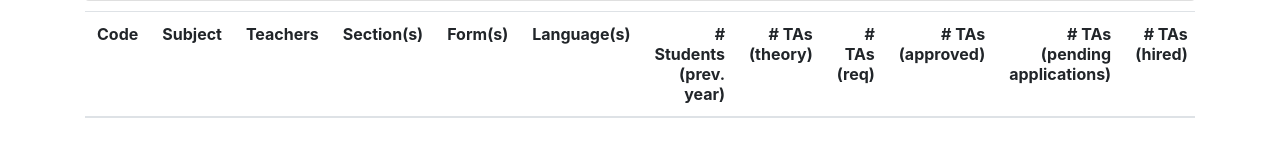
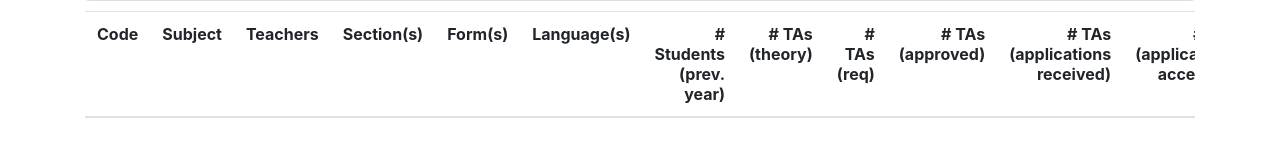
Before and after one commit to epfl-sti/teachingpools, a Django app: page /requests/TAs/reports/full_list/ in a window 1280 px wide. Shown: the part 366-530 px from the top of the page. Run offline with Django 3.2, Linux system fonts and the light colour scheme; a user stored in the database is signed in; tables that the repository leaves empty hold one stand-in row (values such as "Sample post"); lists and menus that the app fills with data are empty; parts of the project's set-up code (start-up, migrations or seed data) failed here and were passed over; some libraries are stand-ins or nearby versions.

Commit message:
updated courses status to give a clearer view

```diff
--- a/teaching_pool_project/web/templates/web/reports/courses_list.html
+++ b/teaching_pool_project/web/templates/web/reports/courses_list.html
@@ -25,8 +25,10 @@
             <th class="text-right align-top"># TAs (theory)</th>
             <th class="text-right align-top"># TAs (req)</th>
             <th class="text-right align-top"># TAs (approved)</th>
-            <th class="text-right align-top"># TAs (pending applications)</th>
-            <th class="text-right align-top"># TAs (hired)</th>
+            <th class="text-right align-top"># TAs (applications received)</th>
+            <th class="text-right align-top"># TAs (applications accepted)</th>
+            <th class="text-right align-top"># TAs (applications declined)</th>
+            <th class="text-right align-top"># TAs (applications withdrawn)</th>
             <th class="text-right align-top"># TAs (to be filled)</th>
         </tr>
         </thead>
@@ -45,6 +47,8 @@
                 <td class="text-right">{{ course.approvedNumberOfTAs|default_if_none:"&nbsp;" }}</td>
                 <td class="text-right">{{ course.applications_received|default_if_none:"&nbsp;" }}</td>
                 <td class="text-right">{{ course.applications_accepted|default_if_none:"&nbsp;" }}</td>
+                <td class="text-right">{{ course.applications_rejected|default_if_none:"&nbsp;" }}</td>
+                <td class="text-right">{{ course.applications_withdrawn|default_if_none:"&nbsp;" }}</td>
                 <td class="text-right">{{ course.approvedNumberOfTAs|sub:course.applications_accepted|default_if_none:"&nbsp;" }}</td>
 </tr>
             {% endfor %}
--- a/teaching_pool_project/web/views.py
+++ b/teaching_pool_project/web/views.py
@@ -578,7 +578,9 @@ def download_course_report(request):
 
     # column header names, you can use your own headers here
     columns = ['Year', 'Term', 'Code', 'Subject', 'Teachers', 'Section(s)',
-               'Form(s)', 'Language(s)', '# Students (prev. year)', '# TAs (theory)', '# TAs (requested)', '# TAs (approved)', '# TAs (pending)', '# TAs (hired)', '# TAs (to be filled)']
+               'Form(s)', 'Language(s)', '# Students (prev. year)', '# TAs (theory)',
+               '# TAs (requested)', '# TAs (approved)', '# Applications (received)', '# Applications (accepted)',
+               '# Applications (declined)', '# Applications (withdrawn)', '# Applications (pending)', '# TAs (to be filled)']
 
     # write column headers in sheet
     for col_num in range(len(columns)):
@@ -631,8 +633,10 @@ def download_course_report(request):
         ws.write(row_num, 11, course.approvedNumberOfTAs)
         ws.write(row_num, 12, course.applications_received)
         ws.write(row_num, 13, course.applications_accepted)
-        ws.write(row_num, 14, xlwt.Formula(
-            "L{}-M{}".format(row_num+1, row_num+1)))
+        ws.write(row_num, 14, course.applications_rejected)
+        ws.write(row_num, 15, course.applications_withdrawn)
+        ws.write(row_num, 16, xlwt.Formula("M{}-N{}-O{}-P{}".format(row_num+1, row_num+1, row_num+1, row_num+1)))
+        ws.write(row_num, 17, xlwt.Formula("L{}-N{}".format(row_num+1, row_num+1)))
 
     # Create the totals of the columns
     row_num += 1
@@ -644,6 +648,9 @@ def download_course_report(request):
     ws.write(row_num, 12, xlwt.Formula("SUM(M2:M{})".format(row_num)))
     ws.write(row_num, 13, xlwt.Formula("SUM(N2:N{})".format(row_num)))
     ws.write(row_num, 14, xlwt.Formula("SUM(O2:O{})".format(row_num)))
+    ws.write(row_num, 15, xlwt.Formula("SUM(P2:P{})".format(row_num)))
+    ws.write(row_num, 16, xlwt.Formula("SUM(Q2:Q{})".format(row_num)))
+    ws.write(row_num, 17, xlwt.Formula("SUM(R2:R{})".format(row_num)))
 
     wb.save(response)
     return response
```
